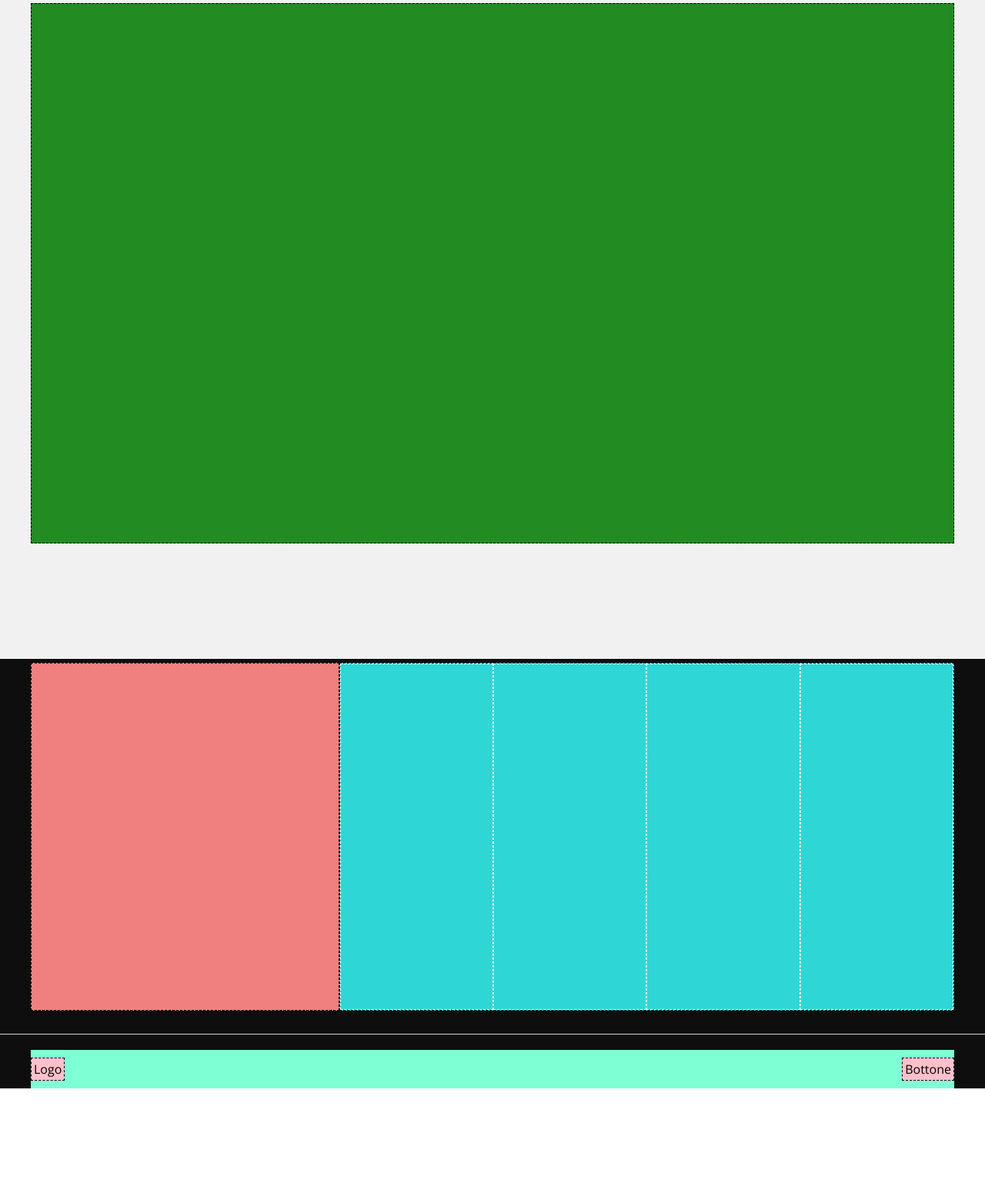
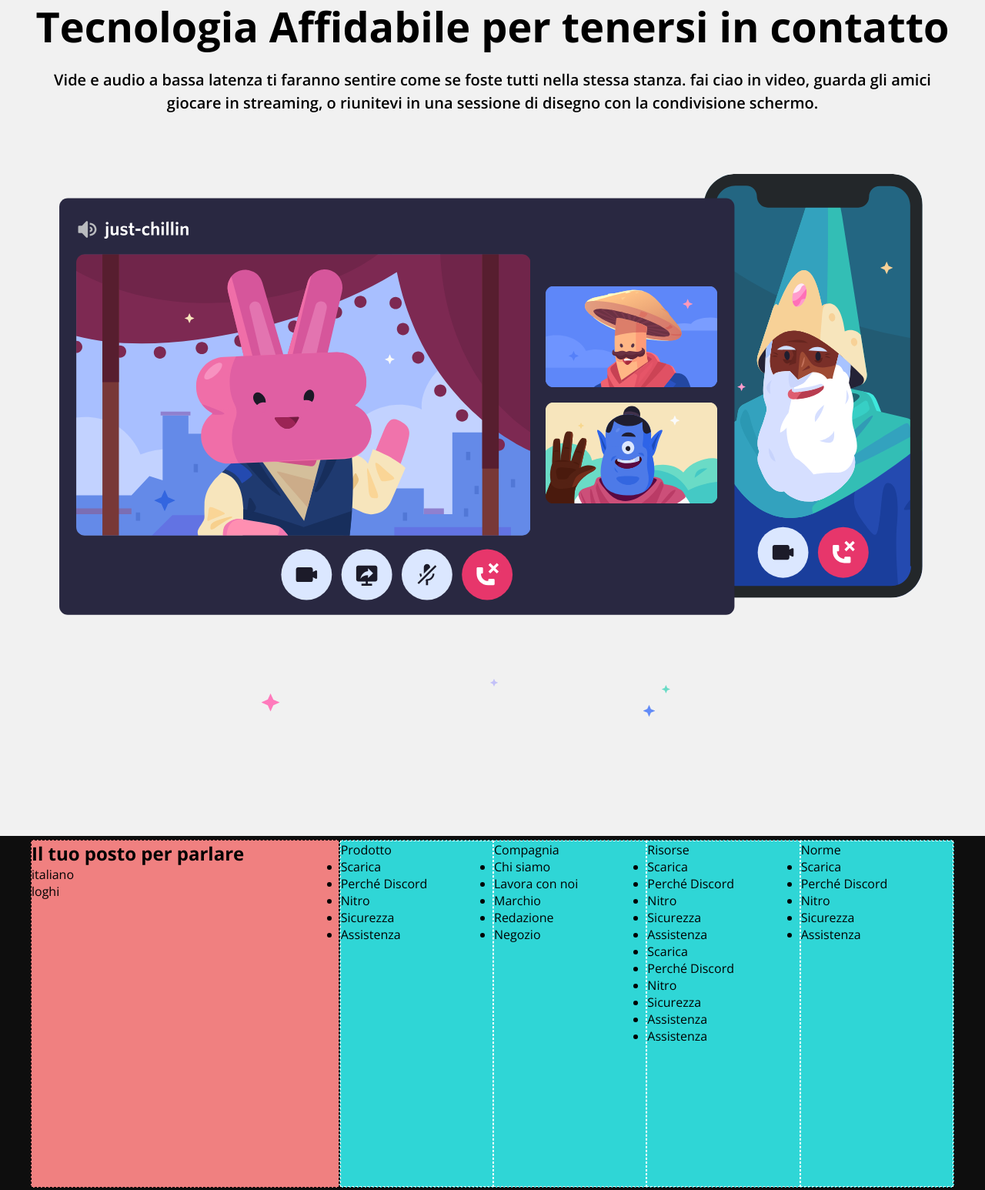
Before and after one commit to Samuelec14/htmlcss-discord, a plain HTML site: page index.html in a window 1280 px wide. Shown: the part 2995-4541 px from the top of the page at 77% size. Before the commit the page ends 4409 px from the top, so only its background shows below. Drawn offline with nearby package versions, Linux system fonts and the light colour scheme.

Commit message:
Starting footer

```diff
--- a/css/style.css
+++ b/css/style.css
@@ -194,6 +194,29 @@
         .column1-sec5{
             width: 100%;
         }
+        main section .my-row .column1-sec5 h2{
+            font-size: 54px;
+            font-weight:700;
+            line-height: 60px;
+            padding-bottom: 25px;
+            text-align: center;
+        }
+        main section .my-row .column1-sec5 p{
+            font-size: 20px;
+            font-weight:600;
+            line-height: 30px;
+            text-align: center;
+        }
+        main section .my-row .column1-sec5 > img:first-of-type{
+            width: 100%;
+            margin-left: auto;
+            margin-right: auto;
+        }
+        main section .my-row .column1-sec5 div{
+            width: 80%;
+            margin-left: 25%;
+            margin-right: auto;
+        }
 
 /* FOOTER
     */
@@ -259,10 +282,10 @@
     height: 300px;
     background-color: #FFC0CB;
 } */
-.column1-sec5{
+/* .column1-sec5{
     height: 700px;
     background-color: #228B22;
-}
+} */
 .column1-sec1-foot{
     height: 450px;
     background-color: lightcoral;
--- a/index.html
+++ b/index.html
@@ -95,7 +95,14 @@
             <!-- SECTION 5 -->
             <section class="gray-bg">
                 <div class="my-row">
-                    <div class="column1-sec5 debug"></div>
+                    <div class="column1-sec5">
+                        <h2>Tecnologia Affidabile per tenersi in contatto</h2>
+                        <p>Vide e audio a bassa latenza ti faranno sentire come se foste tutti nella stessa stanza. fai ciao in video, guarda gli amici giocare in streaming, o riunitevi in una sessione di disegno con la condivisione schermo.</p>
+                        <img src="img/item4-big.svg" alt="">
+                        <div>
+                            <img src="img/stars.svg" alt="">
+                        </div>
+                    </div>
                 </div>
             </section>
         </main>
@@ -105,12 +112,60 @@
             <!-- FOOTER SECTION 1 -->
             <section class="dark-gray-bg">
                 <div class="my-row">
-                    <div class= "column1-sec1-foot debug"></div>
+
+                    <div class= "column1-sec1-foot debug">
+                        <h2>Il tuo posto per parlare</h2>
+                            <p>italiano</p>
+                            loghi
+                    </div>
+
                     <div class= "column2-sec1-foot debug">
-                        <div class= "column1-flex-sec1-foot debug"></div>
-                        <div class= "column2-flex-sec1-foot debug"></div>
-                        <div class= "column3-flex-sec1-foot debug"></div>
-                        <div class= "column4-flex-sec1-foot debug"></div>
+                        <div class= "column1-flex-sec1-foot debug">
+                            <div>Prodotto</div>
+                            <ul>
+                                <li>Scarica</li>
+                                <li>Perché Discord</li>
+                                <li>Nitro</li>
+                                <li>Sicurezza</li>
+                                <li>Assistenza</li>
+                            </ul>
+                        </div>
+                        <div class= "column2-flex-sec1-foot debug">
+                            <div>Compagnia</div>
+                            <ul>
+                                <li>Chi siamo</li>
+                                <li>Lavora con noi</li>
+                                <li>Marchio</li>
+                                <li>Redazione</li>
+                                <li>Negozio</li>
+                            </ul>
+                        </div>
+                        <div class= "column3-flex-sec1-foot debug">
+                            <div>Risorse</div>
+                            <ul>
+                                <li>Scarica</li>
+                                <li>Perché Discord</li>
+                                <li>Nitro</li>
+                                <li>Sicurezza</li>
+                                <li>Assistenza</li>
+                                <li>Scarica</li>
+                                <li>Perché Discord</li>
+                                <li>Nitro</li>
+                                <li>Sicurezza</li>
+                                <li>Assistenza</li>
+                                <li>Assistenza</li>
+                            </ul>
+                        </div>
+                        <div class= "column4-flex-sec1-foot debug">
+                            <div>Norme</div>
+                            <ul>
+                                <li>Scarica</li>
+                                <li>Perché Discord</li>
+                                <li>Nitro</li>
+                                <li>Sicurezza</li>
+                                <li>Assistenza</li>
+                            </ul>
+                        </div>
                     </div>
                 </div>
             </section>
```
